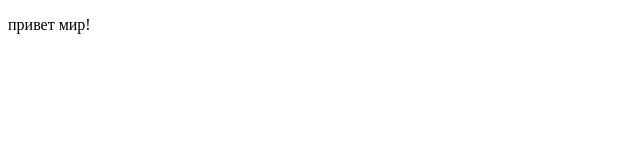
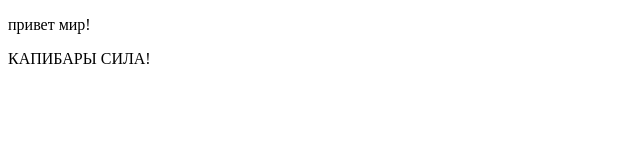
Before and after one commit to kirillka0/coursera-test, a plain HTML site: page index.html in a window 1280 px wide. Shown: the whole page, without its empty margins (0-640 px from the left). Drawn offline with Linux system fonts and the light colour scheme.

Commit message:
Уиии

```diff
--- a/index.html
+++ b/index.html
@@ -6,6 +6,7 @@
     <meta name="viewport" content="width=device-width, initial-scale=1.0">
     <title>Document</title>
     <p>привет мир!</p>
+    <p>КАПИБАРЫ СИЛА!</p>
 </head>
 <body>
 
```
